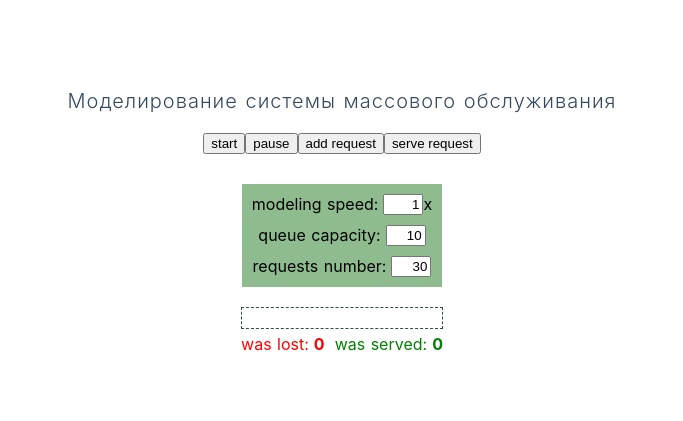
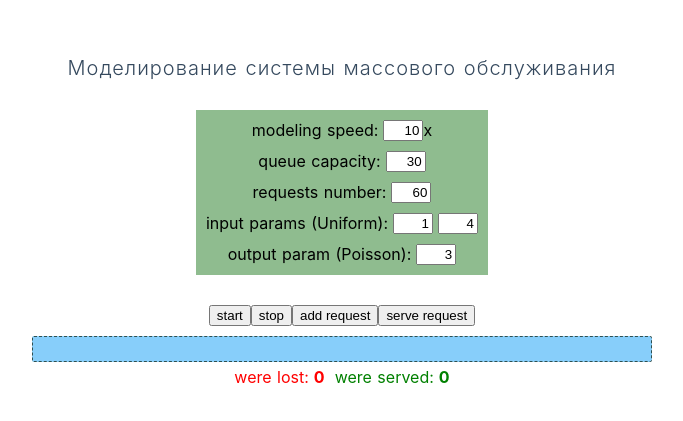
Before and after one commit to cadaverine/queuing-system-model, a Nuxt app: page / in a window 1280 px wide. Shown: the part 181-602 px from the top of the page, without its empty margins (298-981 px from the left). Built offline with nearby package versions, Linux system fonts and the light colour scheme.

Commit message:
small fixes

```diff
--- a/assets/utils.js
+++ b/assets/utils.js
@@ -1,17 +1,6 @@
-
-
-export function delay(ms) {
-    return new Promise(resolve => {
-        setTimeout(() => {
-            resolve()
-        }, ms);
-    })
-}
-
 export function getRandom(min, max) {
     return Math.random() * (max - min) + min;
 }
-
 
 export function getPoissonRandom(lambda) {
     let r = Math.random()
--- a/components/Queue.vue
+++ b/components/Queue.vue
@@ -1,7 +1,7 @@
 <template>
     <div
         class="queue-container"
-        :style="{ minWidth: capacity * 20 + 2 + 'px' }"
+        :style="{ minWidth: capacity * 20 + 20 + 'px' }"
     >
         <div class="queue-body">
             <Request
@@ -39,12 +39,16 @@ export default {
 
 <style scoped>
     .queue-container {
-        min-height: 22px;
+        min-height: 26px;
+        background-color: lightskyblue;
+        padding: 2px;
         border: 1px dashed darkslategrey;
+        border-radius: 2px;
     }
 
     .queue-body {
         display: flex;
         flex-direction: row-reverse;
+        align-items: center;
     }
 </style>
--- a/pages/index.vue
+++ b/pages/index.vue
@@ -2,12 +2,6 @@
   <section class="container">
     <header class="title">Моделирование системы массового обслуживания</header>
 
-    <div class="buttons-group">
-      <button class="button-start" @click="start">start</button>
-      <button class="button-pause" @click="pause">pause</button>
-      <button class="button-add" @click="addRequest">add request</button>
-      <button class="button-serve" @click="serveRequest">serve request</button>
-    </div>
     <div class="inputs-group">
       <div class="input-speed-group">
         <div class="input-speed-title">modeling speed:</div>
@@ -22,7 +16,24 @@
         <div class="input-number-title">requests number:</div>
         <input type="text" class="input-number" v-model="maxNumber">
       </div>
+      <div class="input-input-param-group">
+        <div class="input-input-param-title">input params (Uniform):</div>
+        <input type="text" class="input-input-param" v-model="inputParamFrom">
+        <input type="text" class="input-input-param" v-model="inputParamTo">
+      </div>
+      <div class="input-output-param-group">
+        <div class="input-output-param-title">output param (Poisson):</div>
+        <input type="text" class="input-output-param" v-model="outputParam">
+      </div>
     </div>
+
+    <div class="buttons-group">
+      <button class="button-start" @click="start">start</button>
+      <button class="button-stop" @click="stop">stop</button>
+      <button class="button-add" @click="addRequest">add request</button>
+      <button class="button-serve" @click="serveRequest">serve request</button>
+    </div>
+
     <Queue
       :requests="requests"
       :capacity="capacity"
@@ -30,11 +41,11 @@
     />
     <div class="stats-group">
       <div class="stats-group-lost">
-        <div class="stats-lost-title">was lost:</div>
+        <div class="stats-lost-title">were lost:</div>
         <div class="stats-lost-value" v-text="lost"/>
       </div>
       <div class="stats-group-served">
-        <div class="stats-served-title">was served:</div>
+        <div class="stats-served-title">were served:</div>
         <div class="stats-served-value" v-text="served"/>
       </div>
     </div>
@@ -43,19 +54,21 @@
 
 <script>
 import Queue from '~/components/Queue.vue'
-import { delay, getRandom } from '~/assets/utils'
+import { getRandom, getPoissonRandom } from '~/assets/utils'
 
 export default {
   data: () => ({
     requests: [],
     counter: 1,
-    addTimeout: 0,
-    serveTimeout: 0,
-    speed: 1,
-    capacity: 10,
+    speed: 10,
+    capacity: 30,
     lost: 0,
     served: 0,
-    maxNumber: 30,
+    maxNumber: 60,
+    timeoutsIDs: [],
+    inputParamFrom: 1,
+    inputParamTo: 4,
+    outputParam: 3,
   }),
   components: {
     Queue
@@ -76,14 +89,14 @@ export default {
       }
 
       if (this.counter <= this.maxNumber) {
-        const s = getRandom(1, 2) * 1000 / this.speed
+        const delay = getRandom(this.inputParamFrom, this.inputParamTo) * 1000 / this.speed
 
-        this.addTimeout = setTimeout(() => {
-          this.addRequest()
-          this.addCycle()
-        }, s)
-      } else {
-        // this.pause()
+        this.timeoutsIDs.push(
+          setTimeout(() => {
+            this.addRequest()
+            this.addCycle()
+          }, delay)
+        )
       }
     },
     serveCycle() {
@@ -91,16 +104,19 @@ export default {
         this.speed = 1
       }
 
-      const s = getRandom(2, 5) * 1000 / this.speed
+      const delay = getPoissonRandom(this.outputParam) * 1000 / this.speed
 
-      this.serveTimeout = setTimeout(() => {
-        this.serveRequest()
-        this.serveCycle()
-      }, s)
+      this.timeoutsIDs.push(
+        setTimeout(() => {
+          this.serveRequest()
+          this.serveCycle()
+        }, delay)
+      )
     },
-    pause() {
-      clearTimeout(this.addRequest)
-      clearTimeout(this.serveTimeout)
+    stop() {
+      for (let id of this.timeoutsIDs) {
+        clearTimeout(id)
+      }
     },
     addRequest() {
       if (this.requests.length < this.capacity) {
@@ -153,7 +169,9 @@ export default {
 
 .input-speed-group,
 .input-capacity-group,
-.input-number-group {
+.input-number-group,
+.input-input-param-group,
+.input-output-param-group {
   margin: 10px;
   display: flex;
   justify-content: center;
@@ -166,7 +184,9 @@ export default {
 
 .input-speed,
 .input-capacity,
-.input-number {
+.input-number,
+.input-input-param,
+.input-output-param {
   margin-left: 5px;
   width: 40px;
   text-align: right;
```
